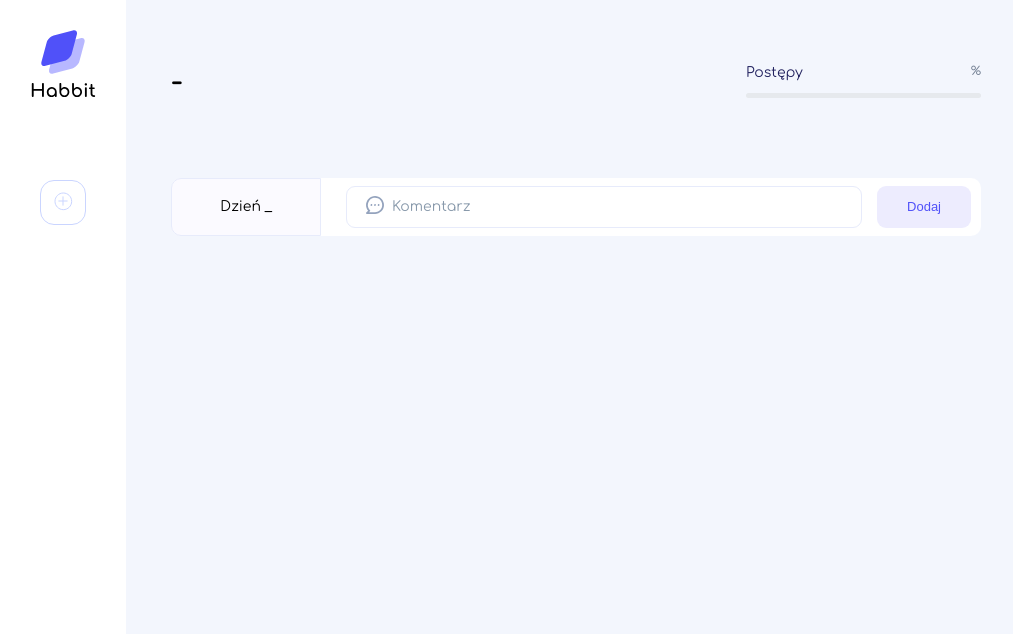
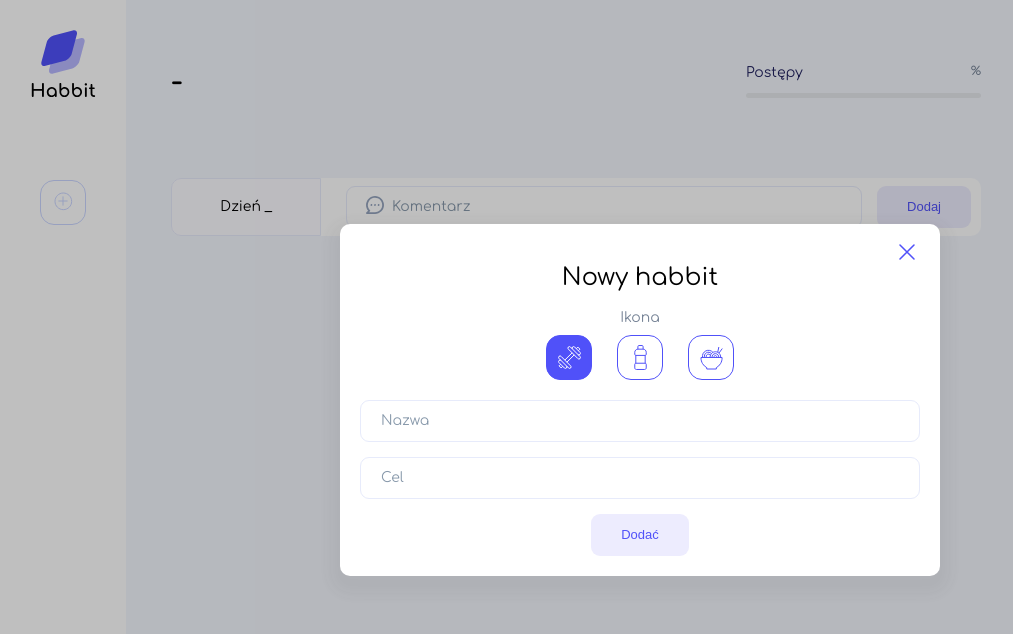
Before and after one commit to undying41/javascript-basic, a plain HTML site: page index.html in a window 1280 px wide. Shown: the whole page, without its empty margins (0-1013 px from the left). Drawn offline with Linux system fonts and the light colour scheme.

Commit message:
added popup window

```diff
--- a/index.html
+++ b/index.html
@@ -57,6 +57,34 @@
           </div>
         </main>
       </div>
+      <div class="cover cover_hidden">
+        <div class="popup">
+          <h2>Nowy habbit</h2>
+          <div class="icon-label">Ikona</div>
+          <div class="icon-select">
+            <button class="icon icon_active">
+              <img src="./images/sport.svg" alt="Sport" />
+            </button>
+
+            <button class="icon">
+              <img src="./images/water.svg" alt="Napoje" />
+            </button>
+
+            <button class="icon">
+              <img src="./images/food.svg" alt="Jedzenie" />
+            </button>
+
+            <button class="popup__close">
+              <img src="./images/close.svg" alt="Zamknij okno" />
+            </button>
+          </div>
+          <form class="popup__form">
+            <input type="text" name="name" placeholder="Nazwa" />
+            <input type="number" name="target" placeholder="Cel" />
+            <button class="button" type="submit">Dodać</button>
+          </form>
+        </div>
+      </div>
     </div>
     <script src="./scripts/app.js"></script>
   </body>
--- a/styles/main.css
+++ b/styles/main.css
@@ -227,3 +227,99 @@ input.error {
 .button:hover {
   background: #dcdaff;
 }
+
+.cover {
+  position: fixed;
+  left: 0;
+  right: 0;
+  bottom: 0;
+  top: 0;
+  background: rgba(0, 0, 0, 0.25);
+  display: flex;
+  align-items: center;
+  justify-content: center;
+}
+
+.cover_hidden {
+  /* display: none; */
+}
+
+.popup {
+  background: #fff;
+  box-shadow: 0px 8px 14px 12px rgba(56, 56, 56, 0.05);
+  border-radius: 10px;
+  max-width: 600px;
+  width: 100%;
+  padding: 20px;
+  position: relative;
+  display: flex;
+  flex-direction: column;
+  align-items: center;
+}
+
+.popup__close {
+  position: absolute;
+  right: 15px;
+  top: 15px;
+  border: none;
+  background: none;
+  cursor: pointer;
+}
+
+h2 {
+  font-size: 24px;
+  font-weight: 400;
+  line-height: normal;
+}
+
+.icon-label {
+  font-size: 14px;
+  font-weight: 500;
+  color: #768396;
+  margin-bottom: 10px;
+}
+
+.icon-select {
+  display: flex;
+  gap: 25px;
+  margin-bottom: 20px;
+}
+
+.icon {
+  background: #fff;
+  width: 46px;
+  height: 45px;
+  border-radius: 14px;
+  border: 1px solid #5051f9;
+  display: flex;
+  align-items: center;
+  justify-content: center;
+  cursor: pointer;
+}
+
+.icon:hover {
+  background: #6a6afb;
+}
+.icon:hover img {
+  filter: brightness(0) invert(1);
+}
+
+.icon_active {
+  background: #5051f9;
+}
+
+.icon_active img {
+  filter: brightness(0) invert(1);
+}
+
+.popup__form {
+  width: 100%;
+  display: flex;
+  flex-direction: column;
+  align-items: center;
+  gap: 15px;
+}
+
+.popup__form input {
+  width: 100%;
+}
```
